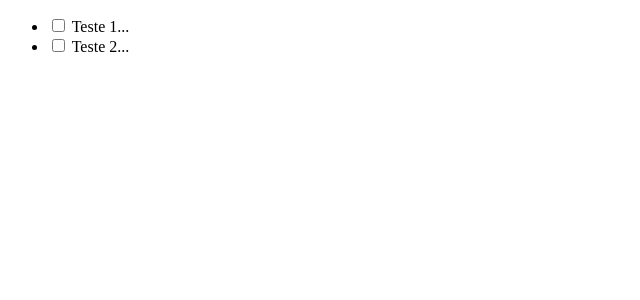
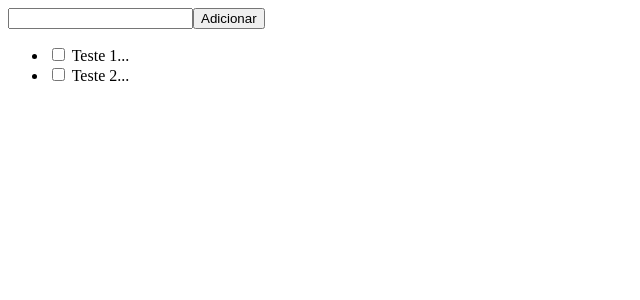
Before and after one commit to sergiomoura/angular-todolist, an Angular app: page / in a window 1280 px wide. Shown: the top 300 px of the page, without its empty margins (0-640 px from the left). Built offline with nearby package versions, Linux system fonts and the light colour scheme.

Commit message:
Adicionando itens a lista

```diff
--- a/src/app/components/todolist/todolist.component.html
+++ b/src/app/components/todolist/todolist.component.html
@@ -1,3 +1,5 @@
+<input (keydown.enter)="addItem()" type="text" [(ngModel)]="novoTexto">
+<button (click)="addItem()">Adicionar</button>
 <ul>
   <li *ngFor="let item of lista" [ngClass]="{feito:item.feito}">
     <input type="checkbox" [(ngModel)]="item.feito">
--- a/src/app/components/todolist/todolist.component.ts
+++ b/src/app/components/todolist/todolist.component.ts
@@ -7,13 +7,23 @@ import { Item } from "../../models/Item";
 })
 export class TodolistComponent implements OnInit {
 
-  lista: Item[] = [
+  public novoTexto: string = "";
+
+  public lista: Item[] = [
     new Item("Teste 1..."),
     new Item("Teste 2...")
   ];
 
   constructor() { }
 
+  addItem() {
+    if (this.novoTexto != "") {
+      this.lista.push(new Item(this.novoTexto));
+      this.novoTexto = "";
+    }
+  }
+
+
   ngOnInit(): void {
   }
 
```
